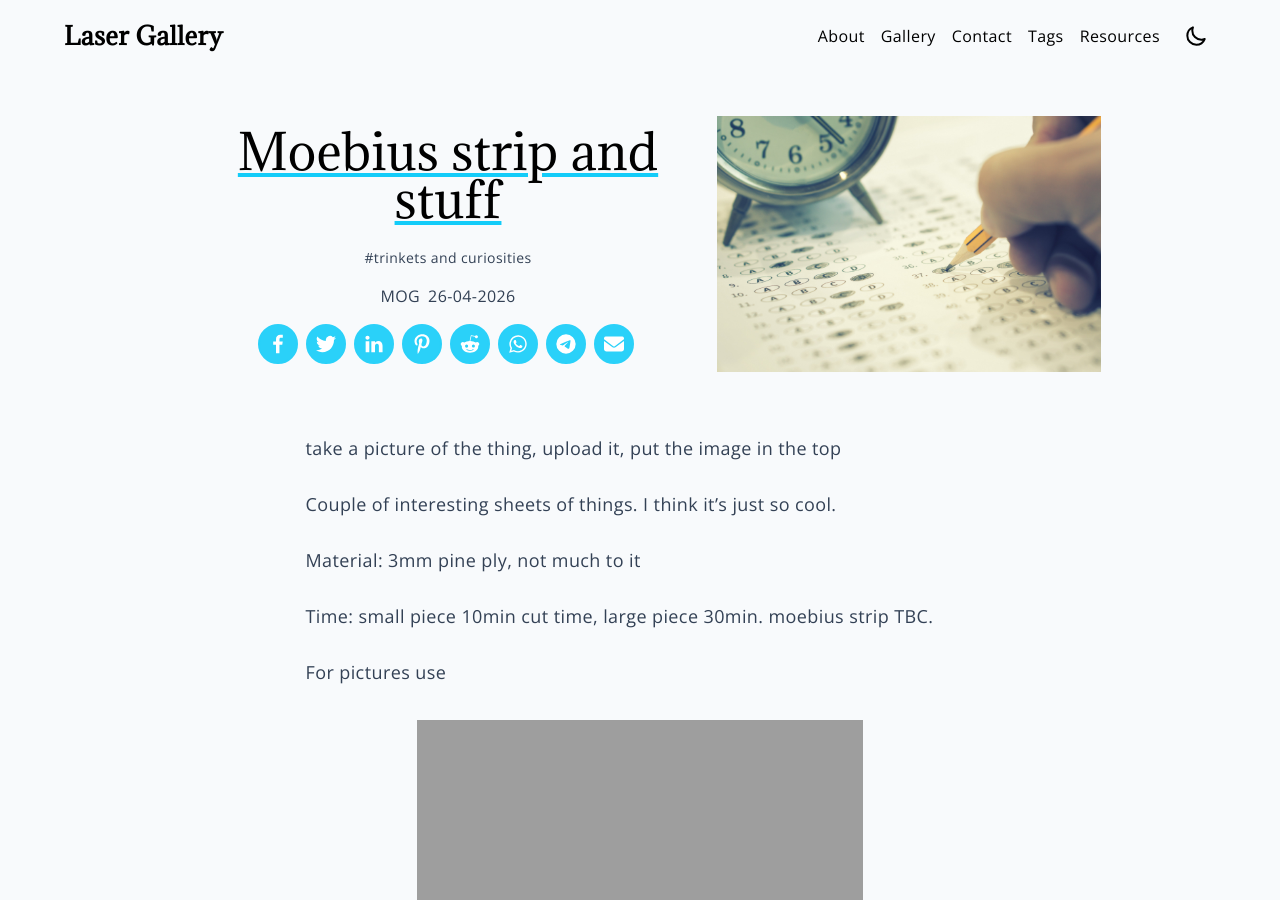
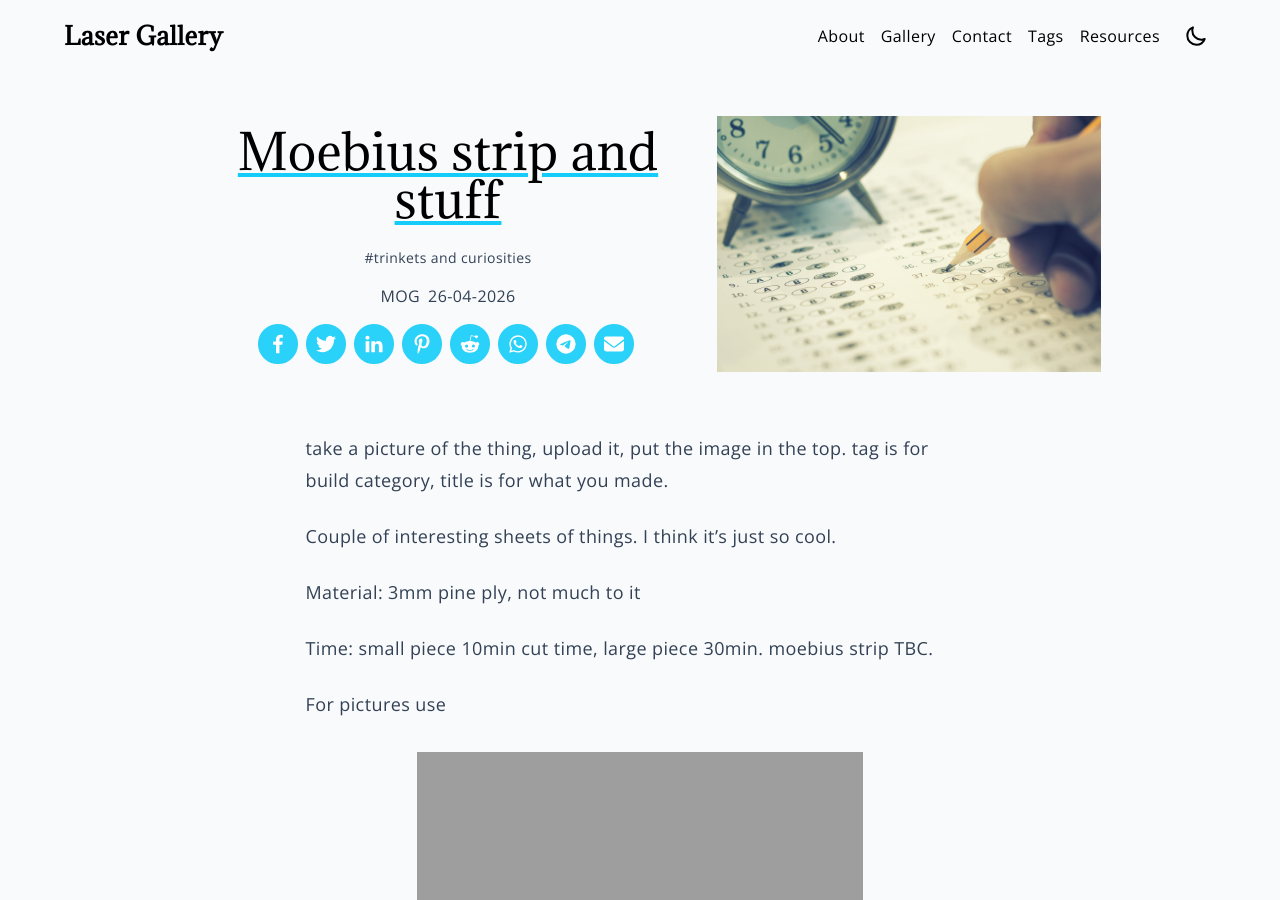
Before and after one commit to paper-engineer/laser-gallery, a Jekyll site: the page built from docs/_posts/2026-04-26-living-hinges.md, in a window 1280 px wide and 900 px high. Built offline with Jekyll 4.4.1, drawn with Linux system fonts in a browser that asks for light colours.

Commit message:
Update 2026-04-26-living-hinges.md

```diff
--- a/docs/_posts/2026-04-26-living-hinges.md
+++ b/docs/_posts/2026-04-26-living-hinges.md
@@ -7,7 +7,7 @@ tags:
 author: MOG
 ---
 
-take a picture of the thing, upload it, put the image in the top
+take a picture of the thing, upload it, put the image in the top. tag is for build category, title is for what you made.
 
 Couple of interesting sheets of things. I think it's just so cool.
 
```
